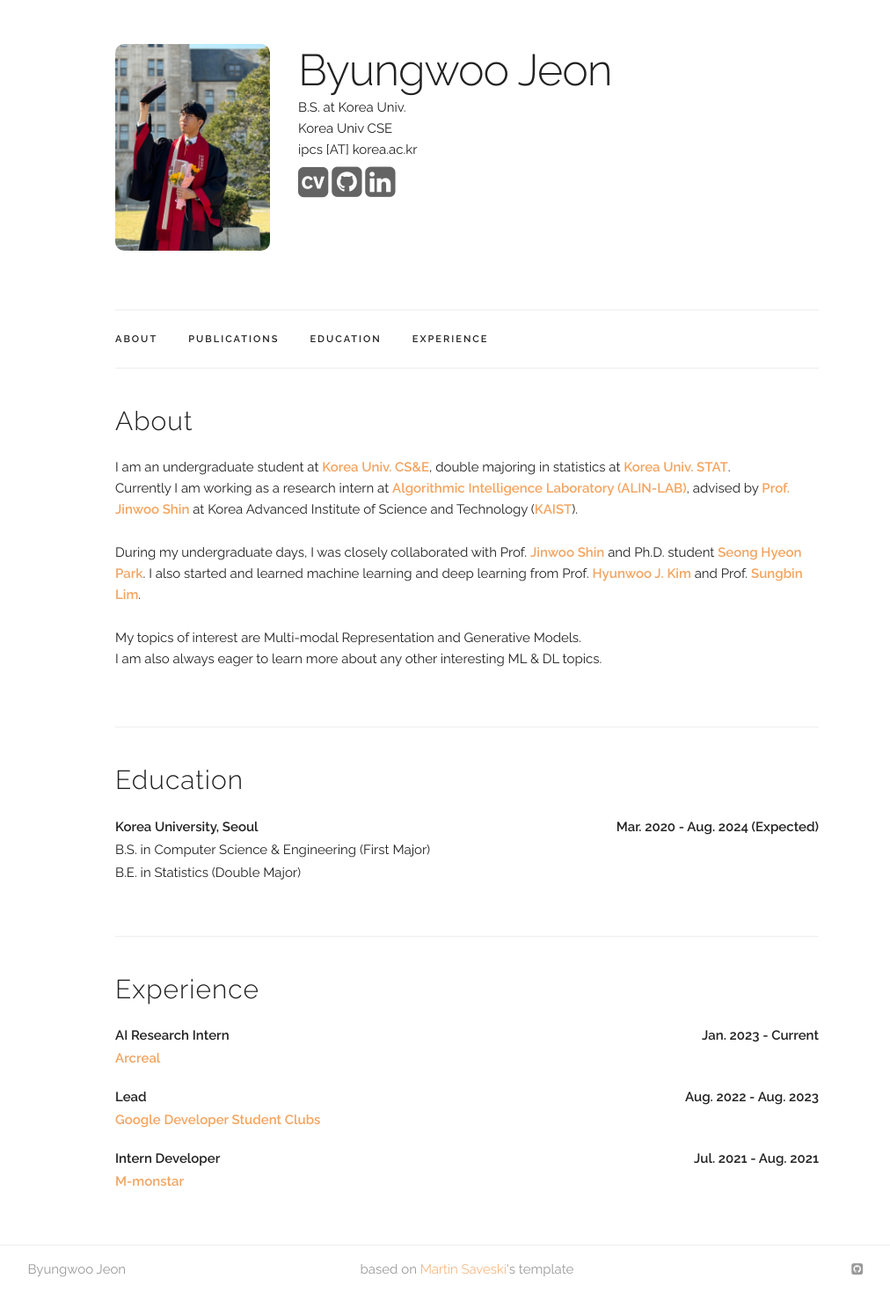
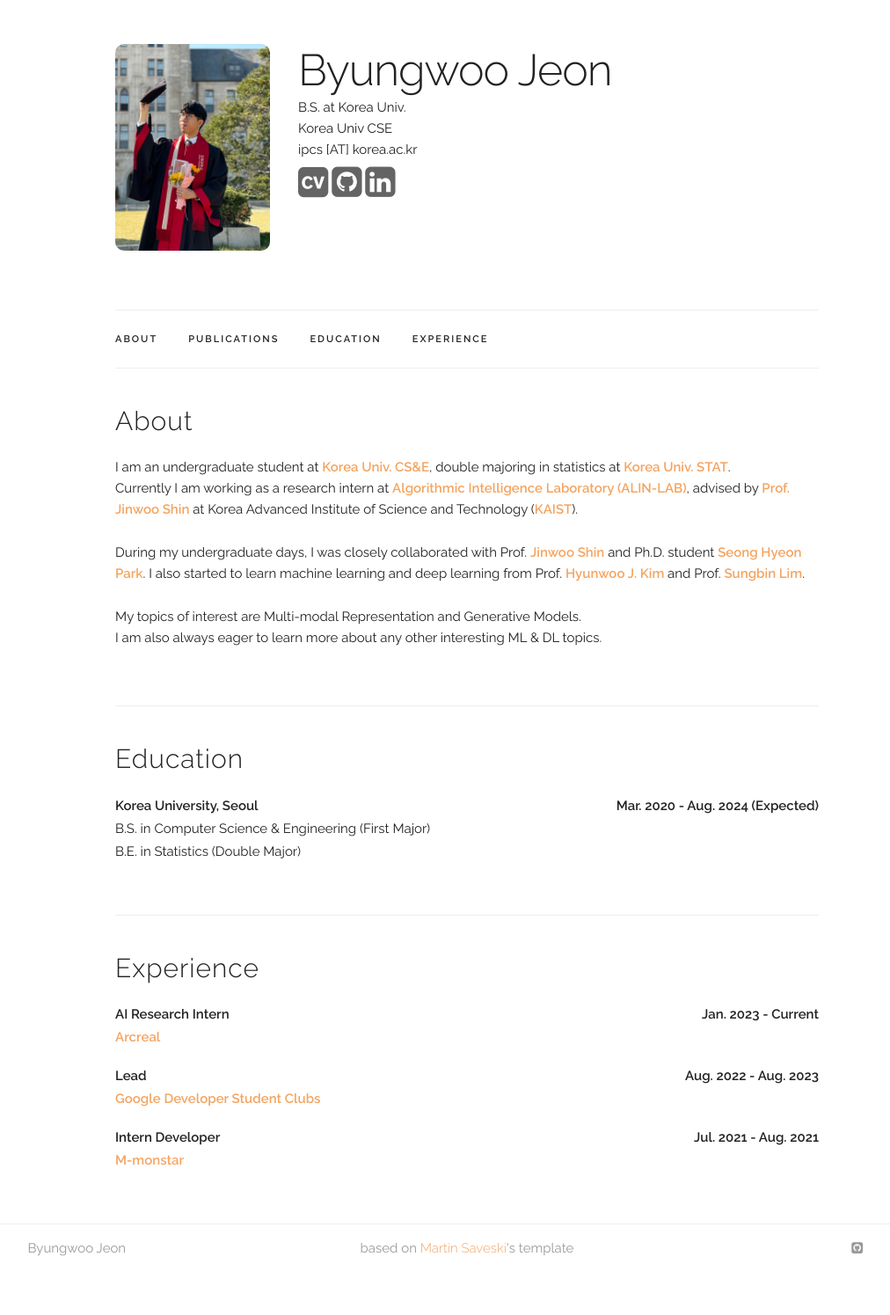
Before and after one commit to rootyJeon/rootyJeon.github.io, a Jekyll site: the page built from index.html, in a window 1280 px wide. Shown: the whole page at 88% size, without its empty margins (109-1121 px from the left). Built offline with Jekyll 4.4.1, drawn with Linux system fonts in a browser that asks for light colours; some web fonts are replaced; after the commit the page ends 1471 px from its top, so only the background shows below that.

Commit message:
Update index.html

```diff
--- a/index.html
+++ b/index.html
@@ -9,7 +9,7 @@
       Currently I am working as a research intern at <a href="https://alinlab.kaist.ac.kr/index.html">Algorithmic Intelligence Laboratory (ALIN-LAB)</a>, advised by <a href="https://alinlab.kaist.ac.kr/shin.html">Prof. Jinwoo Shin</a> at Korea Advanced Institute of Science and Technology (<a href="https://www.kaist.ac.kr/en/">KAIST</a>).
     </p>
     <p>
-      During my undergraduate days, I was closely collaborated with Prof. <a href="https://alinlab.kaist.ac.kr/shin.html">Jinwoo Shin</a> and Ph.D. student <a href="https://shpark.org">Seong Hyeon Park</a>. I also started and learned machine learning and deep learning from Prof. <a href="https://www.hyunwoojkim.com/">Hyunwoo J. Kim</a> and Prof. <a href="https://www.sungbin-lim.net">Sungbin Lim</a>.
+      During my undergraduate days, I was closely collaborated with Prof. <a href="https://alinlab.kaist.ac.kr/shin.html">Jinwoo Shin</a> and Ph.D. student <a href="https://shpark.org">Seong Hyeon Park</a>. I also started to learn machine learning and deep learning from Prof. <a href="https://www.hyunwoojkim.com/">Hyunwoo J. Kim</a> and Prof. <a href="https://www.sungbin-lim.net">Sungbin Lim</a>.
     </p>
     <p>
       My topics of interest are Multi-modal Representation and Generative Models.<br>
```
